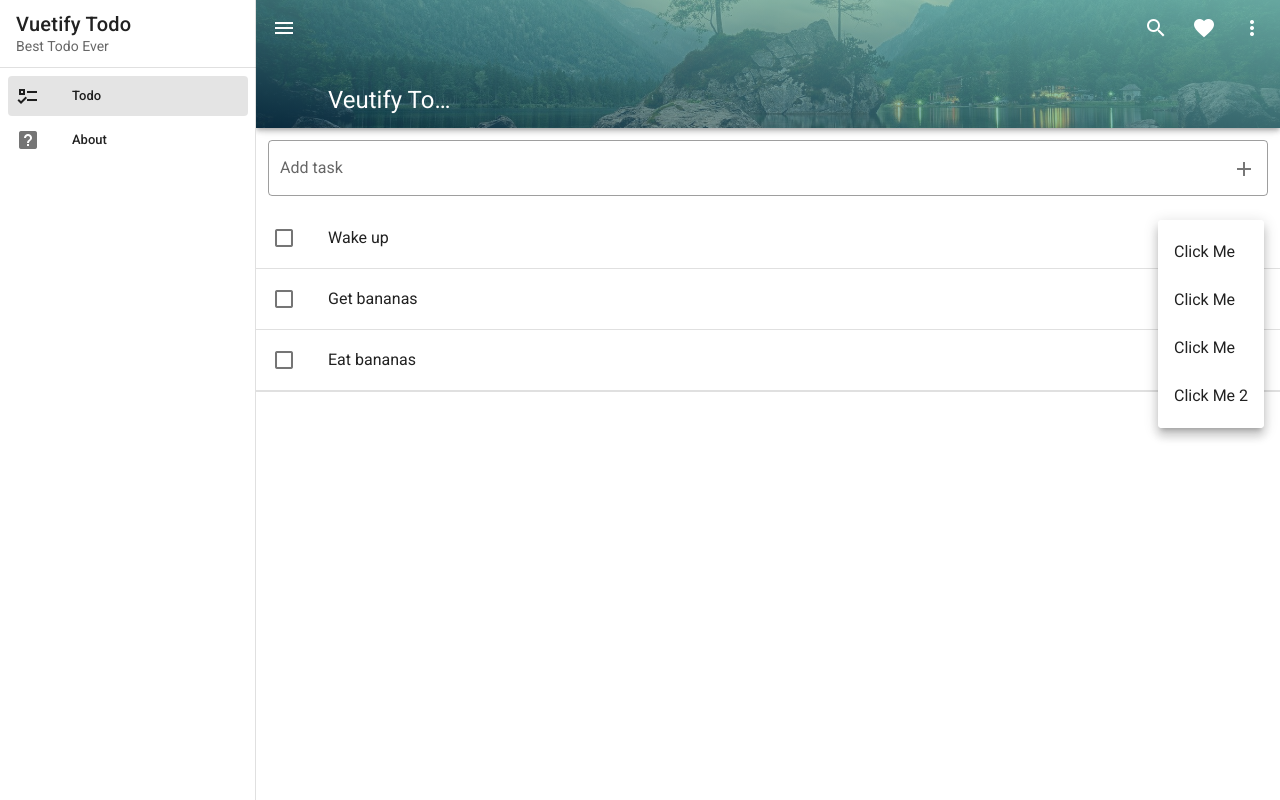
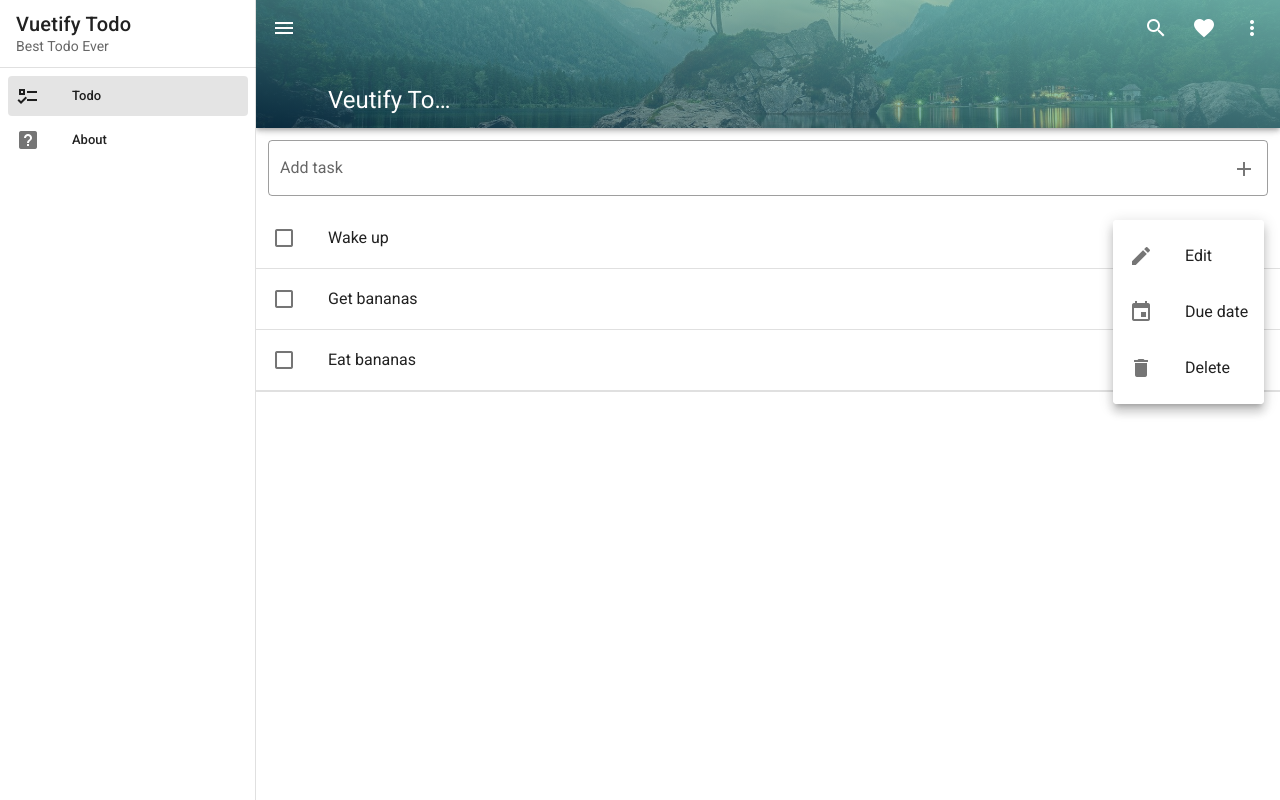
Before and after one commit to yseij/VueJSTodoApp, a Vue app: page /#/ in a window 1280 px wide. Both pictures are taken after a click on the button 1246 px from the left and 238 px from the top of the page. Built offline with nearby package versions, Linux system fonts and the light colour scheme.

Commit message:
Voeg de menu-items en pictogrammen toe

```diff
--- a/src/components/Todo/TaskMenu.vue
+++ b/src/components/Todo/TaskMenu.vue
@@ -8,6 +8,9 @@
 
     <v-list>
       <v-list-item v-for="(item, i) in items" :key="i">
+        <v-list-item-icon>
+          <v-icon v-text="item.icon"></v-icon>
+        </v-list-item-icon>
         <v-list-item-title>{{ item.title }}</v-list-item-title>
       </v-list-item>
     </v-list>
@@ -18,10 +21,9 @@
 export default {
   data: () => ({
     items: [
-      { title: "Click Me" },
-      { title: "Click Me" },
-      { title: "Click Me" },
-      { title: "Click Me 2" },
+      { title: "Edit", icon: "mdi-pencil" },
+      { title: "Due date", icon: "mdi-calendar" },
+      { title: "Delete", icon: "mdi-delete" },
     ],
   }),
 };
```
